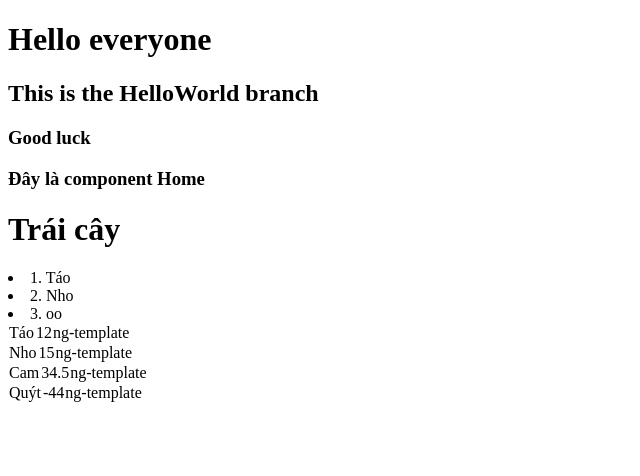
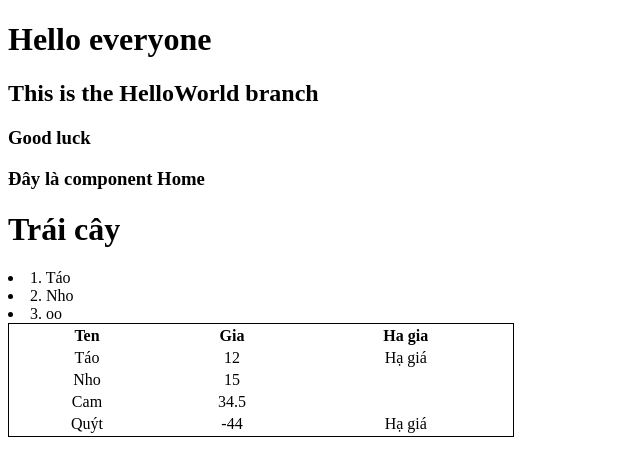
Before and after one commit to non4m382/Angular14, an Angular app: page / in a window 1280 px wide. Shown: the top 476 px of the page, without its empty margins (0-640 px from the left). Built offline with nearby package versions, Linux system fonts and the light colour scheme.

Commit message:
Table with ngIf and ngFor

```diff
--- a/src/app/home/home.component.html
+++ b/src/app/home/home.component.html
@@ -11,14 +11,16 @@
     </div>
 
 
-
-    <div *ngFor="let trai of traiCay2; let i = index">
+    <table class="demo">
         <tr>
+            <th>Ten</th>
+            <th>Gia</th>
+            <th>Ha gia</th>
+        </tr>
+        <tr *ngFor="let trai of traiCay2; let i = index">
             <td> {{trai.ten}} </td>
             <td> {{trai.gia}} </td>
-            <td *ngIf=" trai.haGia === true; then a; else b"></td>
-            ng-template
+            <td *ngIf=" trai.haGia === true">Hạ giá</td>
         </tr>
-
-    </div>
+    </table>
 </div>
--- a/src/app/home/home.component.scss
+++ b/src/app/home/home.component.scss
@@ -0,0 +1,5 @@
+.demo {
+    border: 1px black solid;
+    width: 40%;
+    text-align: center;
+}
```
